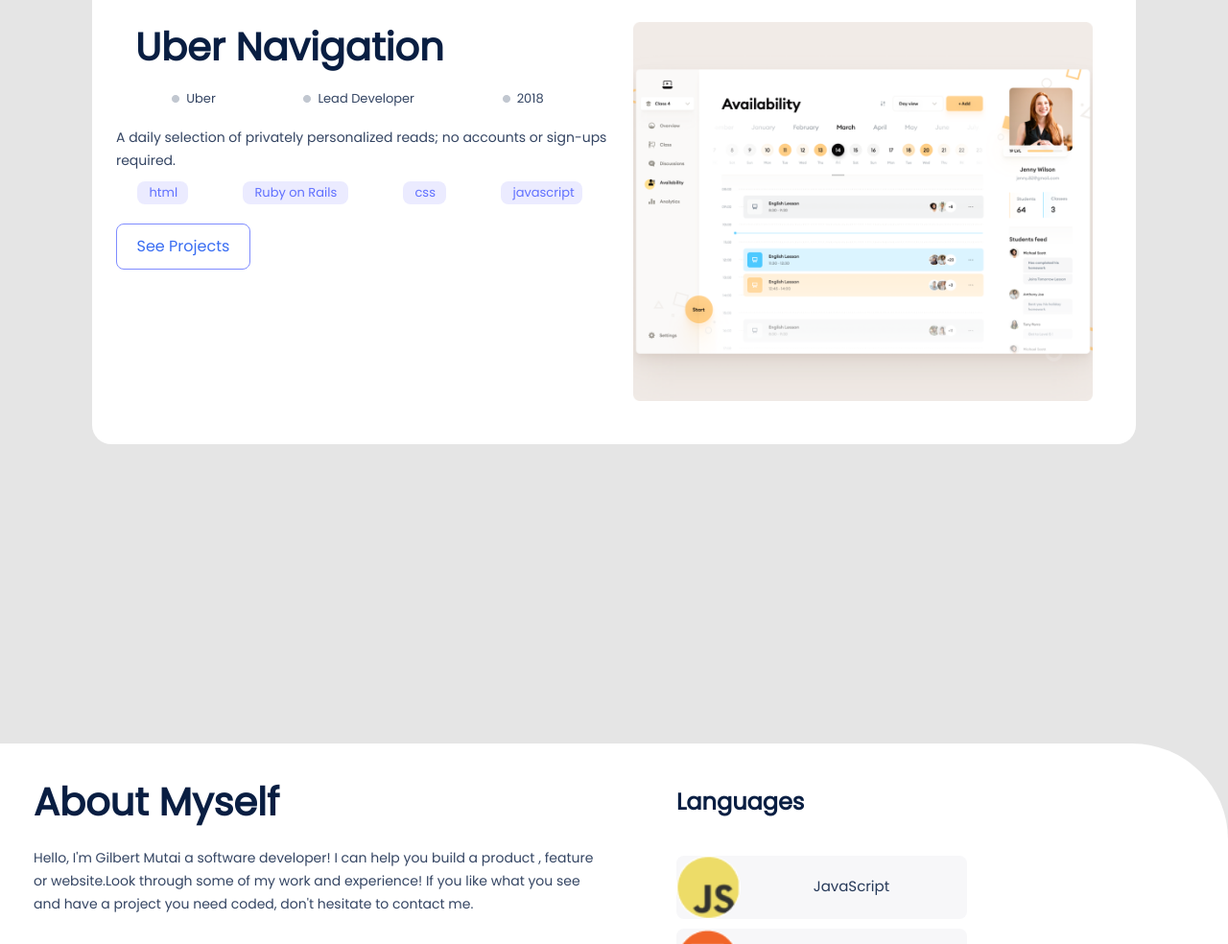
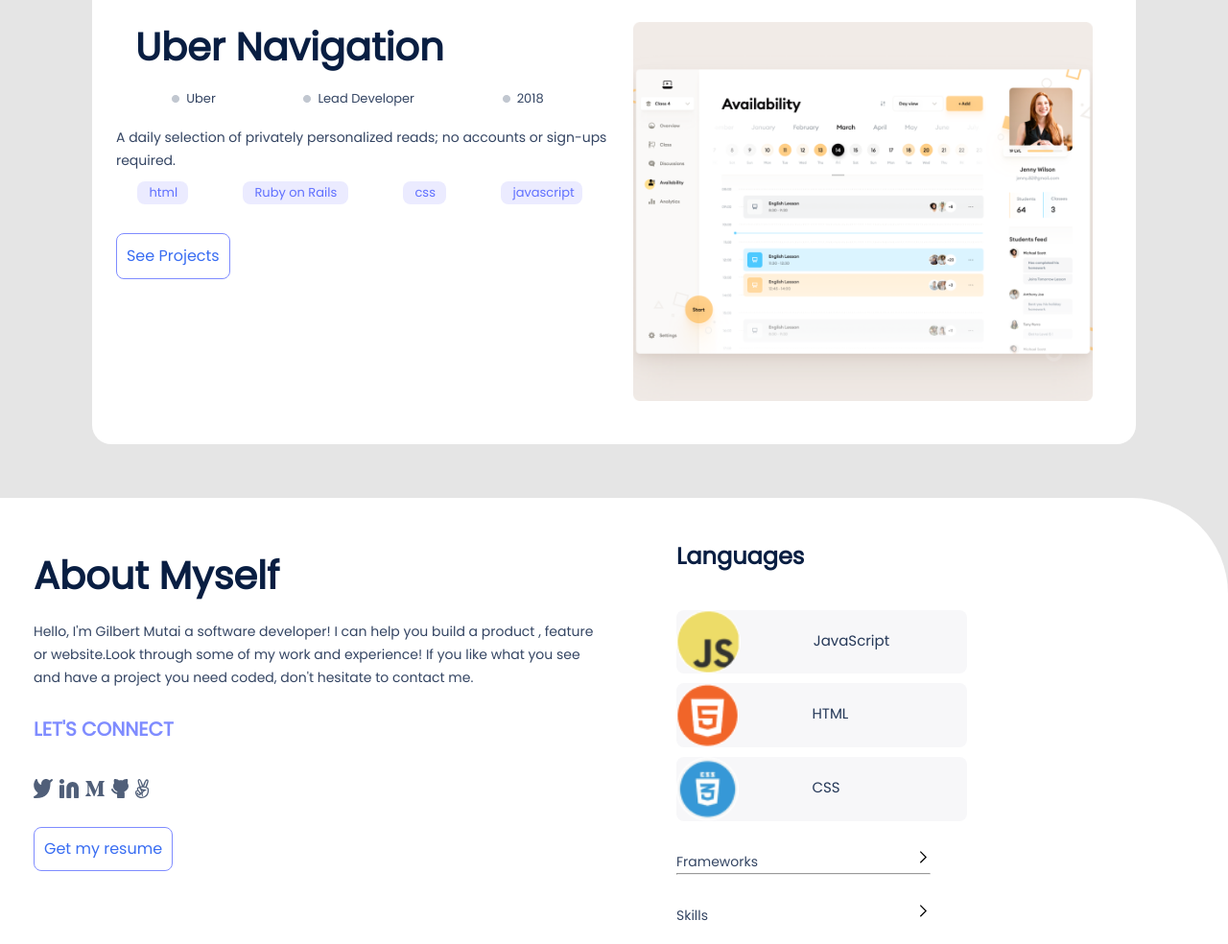
Before and after one commit to Mutai-Gilbert/Personal-Porfolio, a website: page index.html in a window 1280 px wide. Shown: the part 3015-3999 px from the top of the page at 96% size. Drawn offline with Linux system fonts and the light colour scheme.

Commit message:
Added a new feature on the css on styling the abou-section

```diff
--- a/styles.css
+++ b/styles.css
@@ -347,7 +347,6 @@
   display: flex;
   flex-wrap: wrap;
   justify-content: center;
-  margin-top: 20%;
 }
 
 h6 {
@@ -460,12 +459,11 @@
   background-color: #fff;
   border: 1px solid #7f8cff;
   border-radius: 8px;
-  width: 140px;
+  width: -moz-fit-content;
+  width: fit-content;
   height: 48px;
-  margin-top: 20px;
-}
-
-.text {
+  margin-top: 30px;
+  padding: 10px;
   color: #396df2;
 }
 
@@ -618,9 +616,8 @@
     border-radius: 20px;
     display: flex;
     width: 50%;
-    height: auto;
     padding: 20px;
-    margin: 15px 15px 10px;
+    margin: 35px 15px 10px;
     float: left;
   }
 
@@ -636,7 +633,6 @@
     display: flex;
     flex-direction: column;
     width: 50%;
-    height: auto;
     padding: 20px;
     margin: 15px 15px 10px;
   }
```
